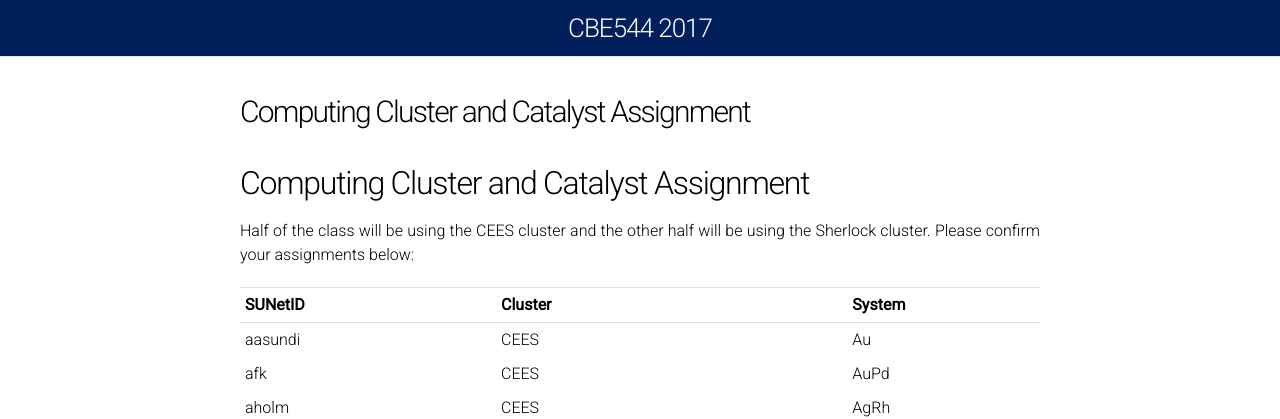
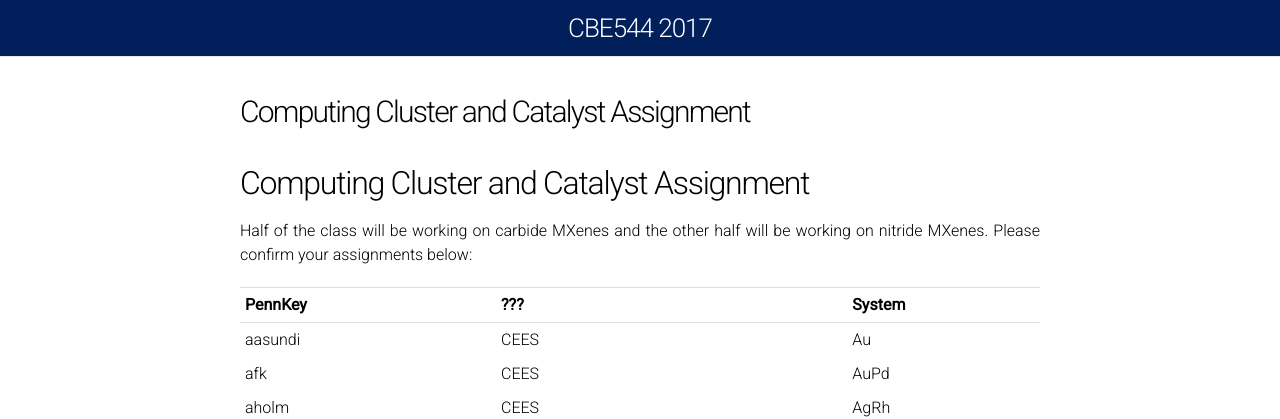
Before and after one commit to vojale/CBE544-2018.github.io, a Jekyll site: the page built from ProjectAssignments.md, in a window 1280 px wide. Shown: the top 419 px of the page. Built offline with Jekyll 4.4.1, drawn with Linux system fonts in a browser that asks for light colours; our own code applies the rules of GitHub Pages for plain Markdown files.

Commit message:
Update ProjectAssignments.md

```diff
--- a/ProjectAssignments.md
+++ b/ProjectAssignments.md
@@ -6,7 +6,7 @@ permalink: /Project_Assignments/
 
 ## Computing Cluster and Catalyst Assignment
 
-Half of the class will be using the CEES cluster and the other half will be using the Sherlock cluster. Please confirm your assignments below:
+Half of the class will be working on carbide MXenes and the other half will be working on nitride MXenes. Please confirm your assignments below:
 <style>
 table {
     width:100%;
@@ -39,8 +39,8 @@ table#t01 th    {
 </style>
 <table>
 <tr>
-    <th>SUNetID</th>
-    <th>Cluster</th>
+    <th>PennKey</th>
+    <th>???</th>
     <th>System</th>
 </tr>
 <tr>
```
